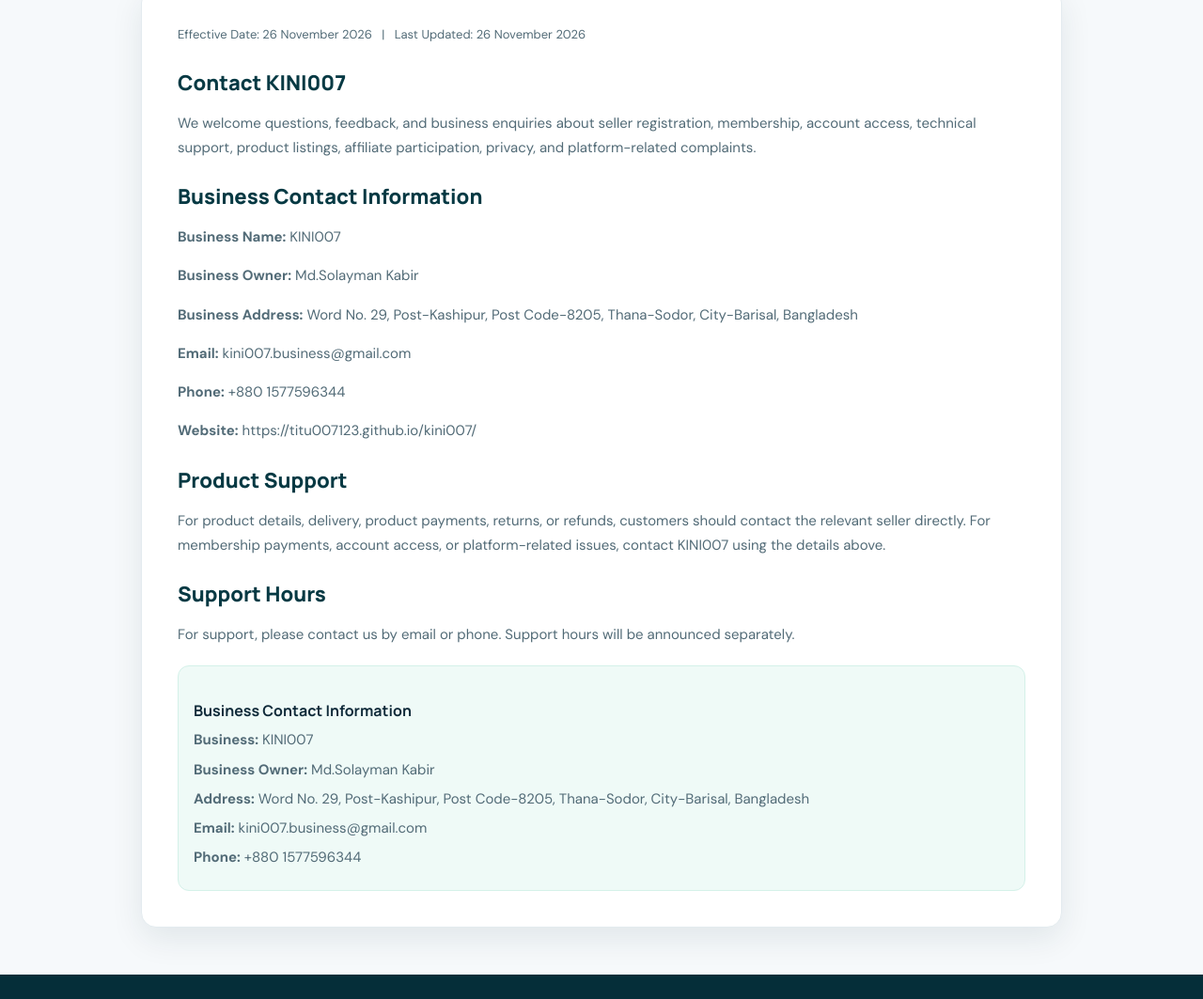
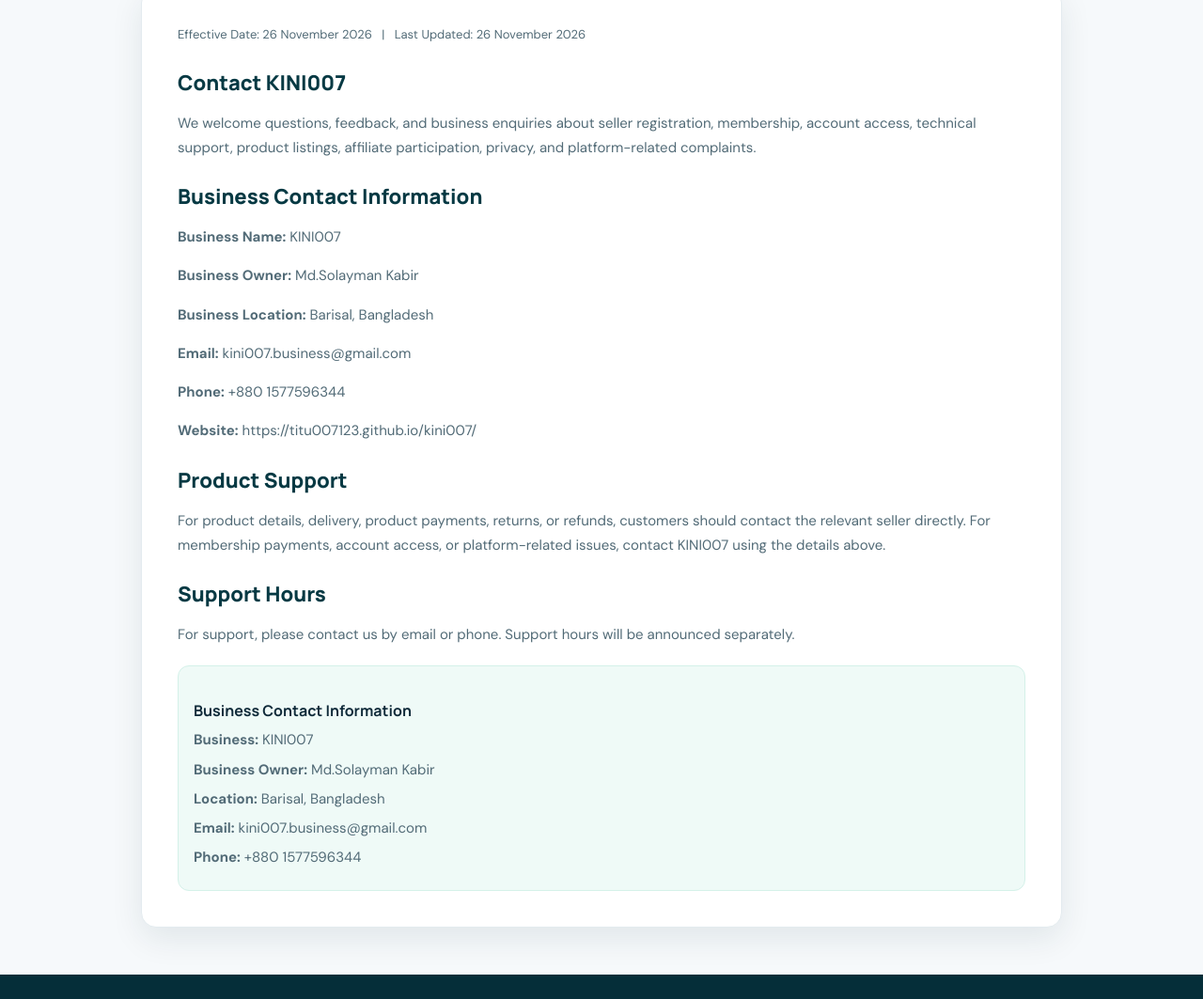
Before and after one commit to titu007123/kini007, a plain HTML site: page contact.html in a window 1280 px wide. Shown: the part 296-1359 px from the top of the page at 94% size. Drawn offline with Linux system fonts and the light colour scheme.

Commit message:
Update contact.html

```diff
--- a/contact.html
+++ b/contact.html
@@ -21,7 +21,7 @@
 <p>We welcome questions, feedback, and business enquiries about seller registration, membership, account access, technical support, product listings, affiliate participation, privacy, and platform-related complaints.</p>
 <h2>Business Contact Information</h2>
 <p><strong>Business Name:</strong> KINI007</p><p><strong>Business Owner:</strong> Md.Solayman Kabir</p>
-<p><strong>Business Address:</strong> Word No. 29, Post-Kashipur, Post Code-8205, Thana-Sodor, City-Barisal, Bangladesh</p>
+<p><strong>Business Location:</strong> Barisal, Bangladesh</p>
 <p><strong>Email:</strong> <a href="mailto:kini007.business@gmail.com">kini007.business@gmail.com</a></p>
 <p><strong>Phone:</strong> <a href="tel:+8801577596344">+880 1577596344</a></p>
 <p><strong>Website:</strong> <a href="https://titu007123.github.io/kini007/">https://titu007123.github.io/kini007/</a></p>
@@ -30,7 +30,7 @@
 
 <div class="policy-contact"><h3>Business Contact Information</h3>
 <p><strong>Business:</strong> KINI007</p><p><strong>Business Owner:</strong> Md.Solayman Kabir</p>
-<p><strong>Address:</strong> Word No. 29, Post-Kashipur, Post Code-8205, Thana-Sodor, City-Barisal, Bangladesh</p><p><strong>Email:</strong> <a href="mailto:kini007.business@gmail.com">kini007.business@gmail.com</a></p>
+<p><strong>Location:</strong> Barisal, Bangladesh</p><p><strong>Email:</strong> <a href="mailto:kini007.business@gmail.com">kini007.business@gmail.com</a></p>
 <p><strong>Phone:</strong> <a href="tel:+8801577596344">+880 1577596344</a></p></div>
 </article></main>
 <footer class="policy-footer">© 2026 KINI007. All rights reserved. &nbsp; <a href="index.html">Back to Home</a></footer>
```
